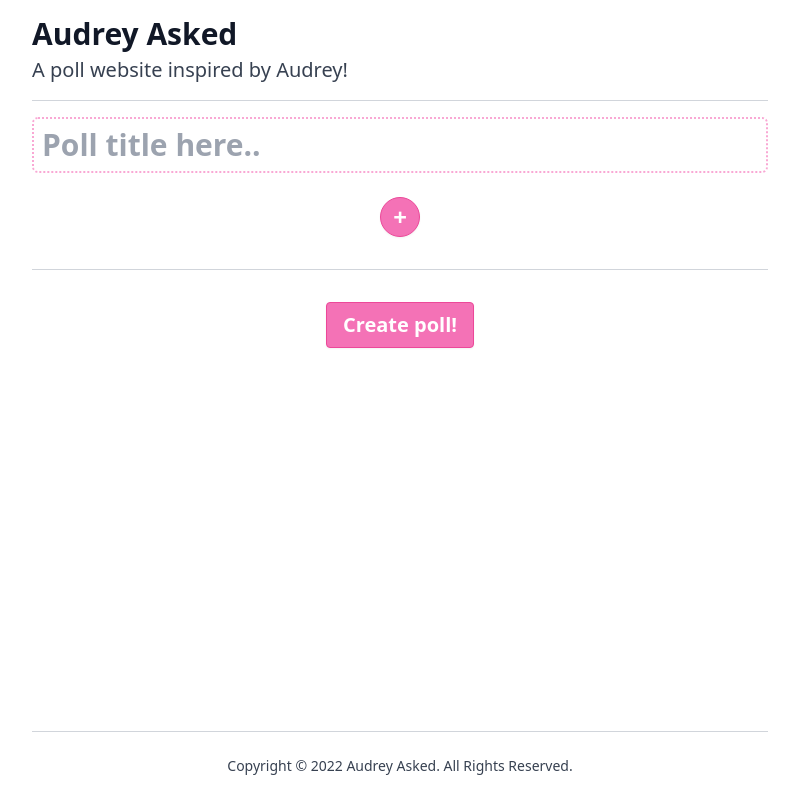
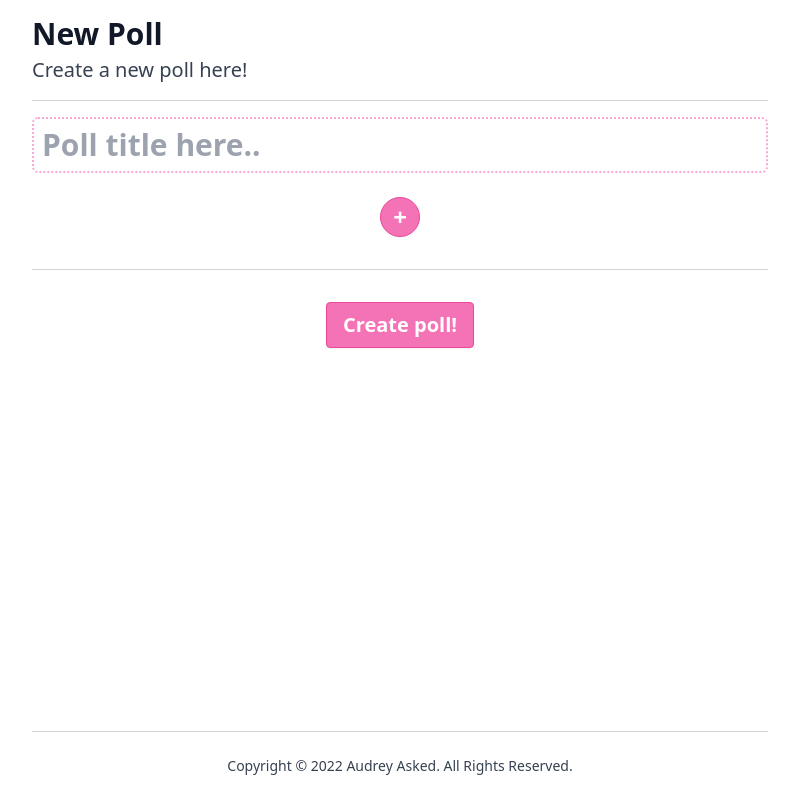
Before and after one commit to Den4200/audreyasked, a Next.js app: page /polls/new in a window 1280 px wide. Shown: the whole page, without its empty margins (240-1039 px from the left). Built offline with nearby package versions, Linux system fonts and the light colour scheme; what tailwindcss-named-groups would draw is missing.

Commit message:
Pass `title` and `description` props to `Main` instead of `Meta`.

```diff
--- a/src/components/PollEditor.tsx
+++ b/src/components/PollEditor.tsx
@@ -1,4 +1,4 @@
-import { forwardRef, ReactNode } from 'react';
+import { forwardRef } from 'react';
 
 import Button from '@/components/Button';
 import CheckboxElement from '@/components/Checkbox';
@@ -47,7 +47,8 @@ type QuestionElementProps = {
 type PollEditorProps = {
   submitText: string;
   onSubmit: () => void;
-  meta: ReactNode;
+  title: string;
+  description: string;
 };
 
 const QuestionElement = (props: QuestionElementProps) => {
@@ -182,7 +183,7 @@ const PollEditor = (props: PollEditorProps) => {
   } = usePollSchema();
 
   return (
-    <Main meta={props.meta}>
+    <Main title={props.title} description={props.description}>
       <TextInput
         className="w-full text-3xl font-semibold border-dotted focus:border-solid focus:ring-0 leading-[3.25rem] mb-4 px-2"
         placeholder="Poll title here.."
--- a/src/pages/index.tsx
+++ b/src/pages/index.tsx
@@ -9,7 +9,6 @@ import ButtonLink from '@/components/link/ButtonLink';
 import UnderlineLink from '@/components/link/UnderlineLink';
 import RadioButton from '@/components/RadioButton';
 import TextInput from '@/components/TextInput';
-import Meta from '@/layout/Meta';
 import banner from '@/public/assets/banner.png';
 import Main from '@/templates/Main';
 import { AppConfig } from '@/utils/AppConfig';
@@ -18,11 +17,7 @@ const Index = () => {
   const [input, setInput] = useState<string>();
 
   return (
-    <Main
-      meta={
-        <Meta title={AppConfig.title} description={AppConfig.description} />
-      }
-    >
+    <Main title={AppConfig.title} description={AppConfig.description}>
       <Image
         className="pb-4 border-b border-gray-300"
         src={banner}
--- a/src/pages/polls/[id]/edit.tsx
+++ b/src/pages/polls/[id]/edit.tsx
@@ -4,7 +4,6 @@ import { useRouter } from 'next/router';
 
 import PollEditor from '@/components/PollEditor';
 import { usePollSchema } from '@/hooks/pollSchema';
-import Meta from '@/layout/Meta';
 import axios from '@/lib/axios';
 
 const EditPoll = () => {
@@ -35,7 +34,8 @@ const EditPoll = () => {
 
   return (
     <PollEditor
-      meta={<Meta title="Edit Poll" description="Edit a poll here!" />}
+      title="Edit Poll"
+      description="Edit a poll here!"
       submitText="Update poll!"
       onSubmit={onSubmit}
     />
--- a/src/pages/polls/[id]/index.tsx
+++ b/src/pages/polls/[id]/index.tsx
@@ -8,7 +8,6 @@ import ConfettiForm from '@/components/ConfettiForm';
 import RadioButton from '@/components/RadioButton';
 import TextInput from '@/components/TextInput';
 import usePollResponse from '@/hooks/pollResponse';
-import Meta from '@/layout/Meta';
 import axios from '@/lib/axios';
 import Main from '@/templates/Main';
 import { Question, QuestionType } from '@/utils/types';
@@ -95,14 +94,7 @@ const Poll = () => {
   }, [router.query, setPollId]);
 
   return (
-    <Main
-      meta={
-        <Meta
-          title={poll.schema.title}
-          description={`Answer this poll: ${poll.schema.title}`}
-        />
-      }
-    >
+    <Main title={poll.schema.title} description={`Answer a poll!`}>
       <div className="mt-2 space-y-8">
         {poll.schema.sections.map((section) => (
           <div
--- a/src/pages/polls/new.tsx
+++ b/src/pages/polls/new.tsx
@@ -2,7 +2,6 @@ import { useRouter } from 'next/router';
 
 import PollEditor from '@/components/PollEditor';
 import { usePollSchema } from '@/hooks/pollSchema';
-import Meta from '@/layout/Meta';
 import axios from '@/lib/axios';
 
 const NewPoll = () => {
@@ -19,7 +18,8 @@ const NewPoll = () => {
 
   return (
     <PollEditor
-      meta={<Meta title="New Poll" description="Create a new poll here!" />}
+      title="New Poll"
+      description="Create a new poll here!"
       submitText="Create poll!"
       onSubmit={onSubmit}
     />
--- a/src/templates/Main.tsx
+++ b/src/templates/Main.tsx
@@ -1,21 +1,21 @@
 import React, { ReactNode } from 'react';
 
+import Meta from '@/layout/Meta';
 import { AppConfig } from '@/utils/AppConfig';
 
-type IMainProps = {
-  meta: ReactNode;
+type MainProps = {
+  title: string;
+  description: string;
   children: ReactNode;
 };
 
-const Main = (props: IMainProps) => (
+const Main = (props: MainProps) => (
   <div className="flex flex-col px-4 pt-4 min-h-screen max-w-screen-md mx-auto text-gray-700">
-    {props.meta}
+    <Meta title={props.title} description={props.description} />
 
     <div className="mb-4 border-b border-gray-300">
-      <h1 className="font-bold mb-1 text-3xl text-gray-900">
-        {AppConfig.title}
-      </h1>
-      <h2 className="mb-4 text-xl">{AppConfig.description}</h2>
+      <h1 className="font-bold mb-1 text-3xl text-gray-900">{props.title}</h1>
+      <h2 className="mb-4 text-xl">{props.description}</h2>
     </div>
 
     <div className="grow content">{props.children}</div>
```
